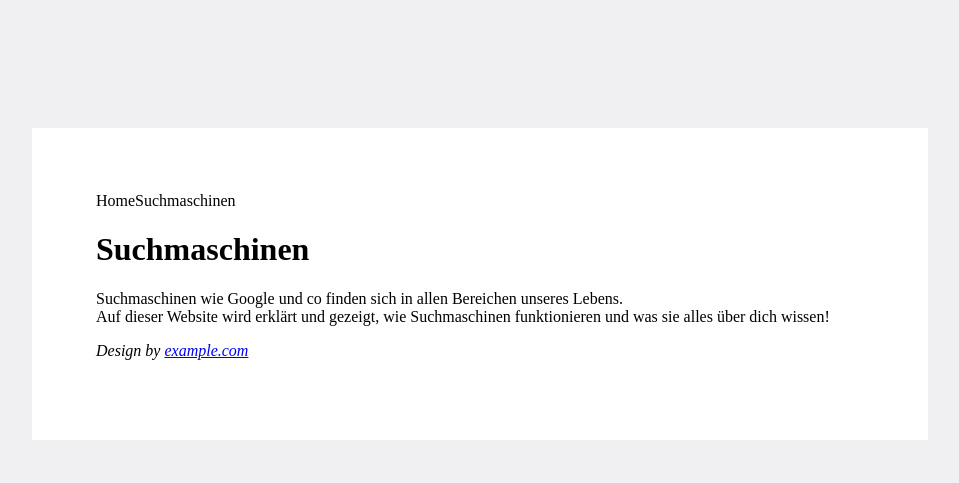
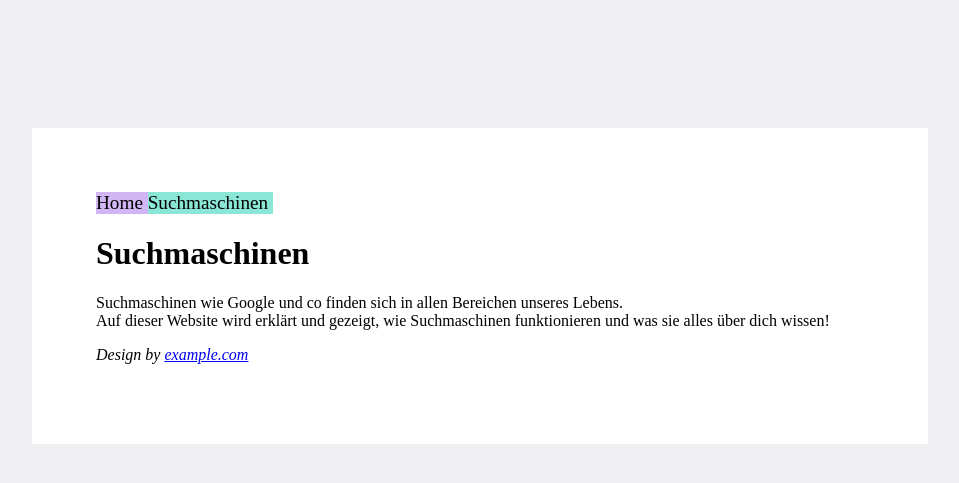
Before and after one commit to coderflo/Informatik-E1-2-Suchmaschinen, a PHP site: page / in a window 1280 px wide. Shown: the top 483 px of the page, without its empty margins (160-1119 px from the left). Run offline with PHP 8.4, Linux system fonts and the light colour scheme.

Commit message:
basic navigation layout

```diff
--- a/css/navigation.css
+++ b/css/navigation.css
@@ -15,9 +15,10 @@ nav ul {
 
 }
 
-nav ul li{
+nav ul li {
 
     float: left;
+    font-size: 120%;
 
 }
 
@@ -28,14 +29,42 @@ nav ul li a {
 
 }
 
-nav ul li ul{
+nav ul li a:after {
 
-    display: none;
+    content: "\00a0";
 
 }
 
-nav ul li:hover ul{
+nav ul li ul {
+
+    display: none;
+    position: fixed;
+
+}
+
+nav ul li:hover ul {
 
     display: block;
+    background-color: #8AE6D5;
 
 }
+
+nav ul li ul li a:after {
+
+    content: "";
+
+}
+
+/*Hier kommen die Klassen/IDs für die einzelnen Menüfelder, also z.B. für Farbe,... */
+
+#item_home {
+
+    background-color: #D1B5F5;
+
+}
+
+#item_suchmaschinen {
+
+    background-color: #8AE6D5;
+
+}
--- a/index.html
+++ b/index.html
@@ -15,13 +15,14 @@
 
         <div id="main">
 
+            <!-- Navigation/Menü -->
             <nav>
 
                 <ul>
 
-                    <li><a href="#">Home</a></li>
+                    <li id="item_home"><a href="#">Home</a></li>
 
-                    <li>
+                    <li id="item_suchmaschinen">
 
                         <a href="#">Suchmaschinen</a>
 
```
